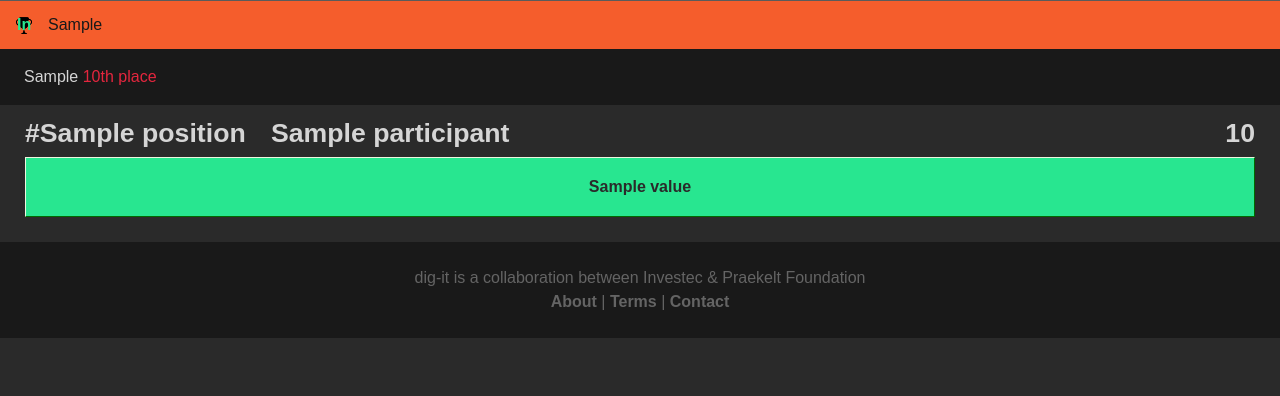
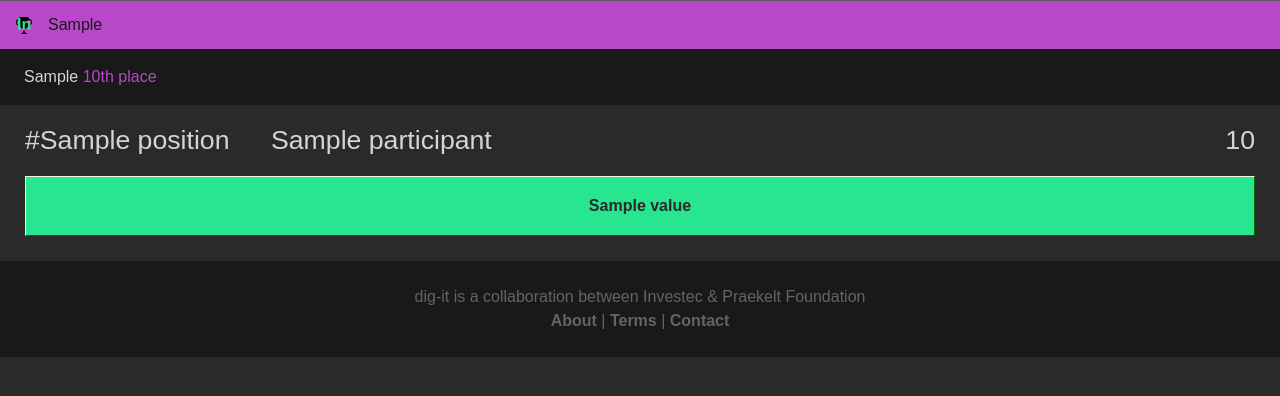
Before and after one commit to praekeltfoundation/oneplus, a Django app: template oneplus/templates/prog/leader.html in a window 1280 px wide. Shown: the part 50-446 px from the top of the page. Run offline with Django 3.2, Linux system fonts and the light colour scheme; the template is opened without the code that fills it: most values are stand-ins (such as "Sample title", 1, 10 or a date in 2020); parts of the project's set-up code (start-up, migrations or seed data) failed here and were passed over.

Commit message:
Style leaderboard page.

```diff
--- a/oneplus/static/css/oneplus.css
+++ b/oneplus/static/css/oneplus.css
@@ -784,6 +784,14 @@ p {font-size: 12pt; line-height: 1.5em;}
     margin-right: 1em;
 }
 
+table.borderless {
+    margin-bottom:1em
+}
+
+table.borderless td {
+    padding: 0.25em 0;
+}
+
 
 /*
 .comment > button{
--- a/oneplus/templates/prog/leader.html
+++ b/oneplus/templates/prog/leader.html
@@ -5,11 +5,11 @@
 {% block content %}
     {% load humanize %}
 <div class="menu">
-    <a href="/menu"><div class="text heading orange-back darkgrey-front"><li class="icon leaderboard"></li><p>{{ header_1 }}</p></div></a>
+    <a href="/menu"><div class="text heading purple-back darkgrey-front"><li class="icon leaderboard"></li><p>{{ header_1 }}</p></div></a>
 </div>
     <div class="text heading darkgrey-back">
         {% if position %}
-            <p>{{ header_2 }} <span class="red-front">{{ position |ordinal }} place</span></p>
+            <p>{{ header_2 }} <span class="purple-front">{{ position |ordinal }} place</span></p>
         {% endif %}
     </div>
 
@@ -22,12 +22,12 @@
             </div>
             <div class="clear"></div>
         {% endif %}
-        <table width="100%">
+        <table class="borderless" width="100%">
         {% for participant in learners %}
-        <tr class="item grey-back {% if participant.me %}red-front{% endif %}">
-                <td class="large-font pull-left" style="width:20%">#{{ participant.position }}</td>
-                <td class="large-font pull-left" >{{ participant.name }}</td>
-                <td class="large-font pull-right">{{ participant.points }}</td>
+        <tr class="item grey-back {% if participant.me %}purple-front{% endif %}">
+                <td class="large-font-normal pull-left" style="width:20%">#{{ participant.position }}</td>
+                <td class="large-font-normal pull-left">{{ participant.name }}</td>
+                <td class="large-font-normal pull-right">{{ participant.points }}</td>
                 <td class="clear"></td>
         </tr>
         {% endfor %}
```
